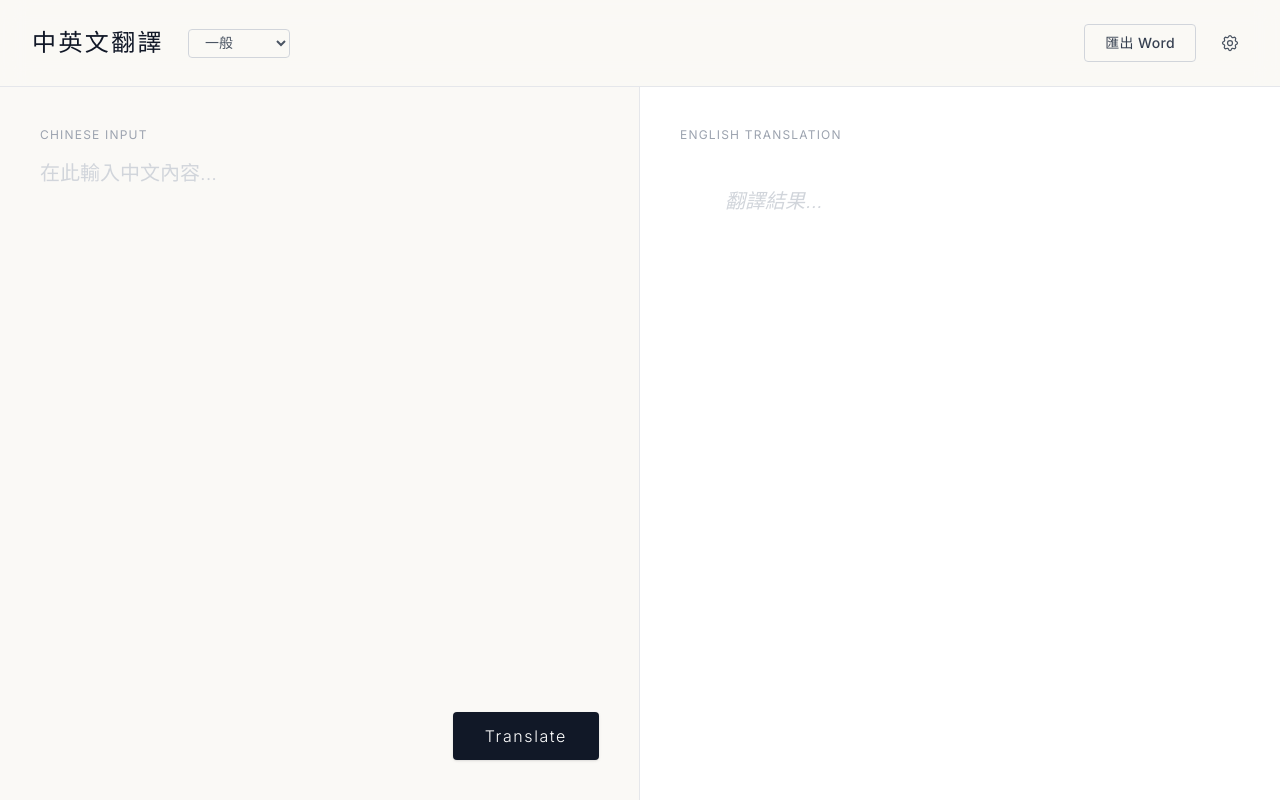
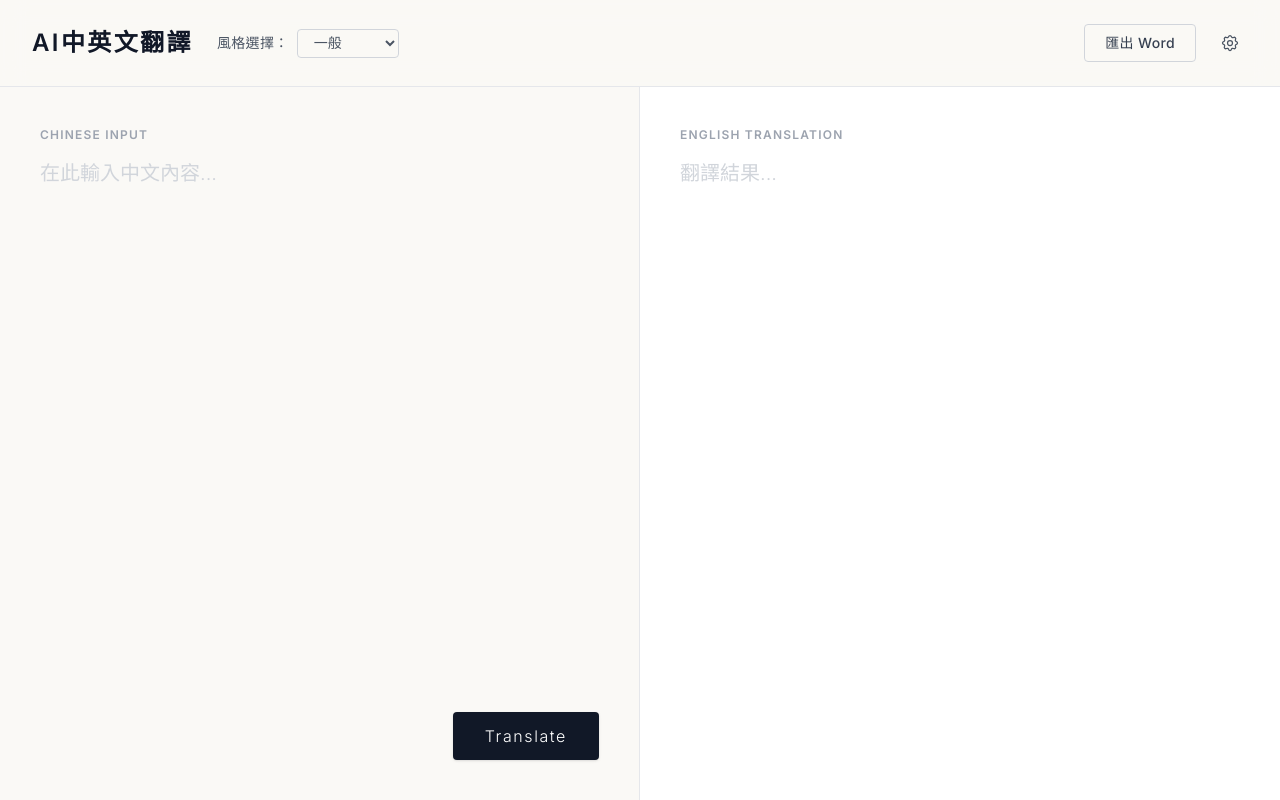
Before and after one commit to chrischlin/translator-app, a website built with Vite: page index.html in a window 1280 px wide. Built offline with nearby package versions, Linux system fonts and the light colour scheme.

Commit message:
modified: adjust title and text position

```diff
--- a/index.html
+++ b/index.html
@@ -13,9 +13,11 @@
 
   <!-- Navigation Bar -->
   <header class="w-full flex flex-col sm:flex-row sm:justify-between px-4 sm:px-8 py-4 sm:py-6 border-b border-gray-200 bg-paper/80 backdrop-blur-md z-10 sticky top-0 space-y-4 sm:space-y-0">
-<div class="flex flex-col sm:flex-row items-center space-y-2 sm:space-y-0 sm:space-x-6 w-full sm:w-auto">
-    <h1 class="text-xl sm:text-2xl font-light tracking-widest text-gray-900 text-center sm:text-left w-full sm:w-auto">中英文翻譯</h1>
-    <select id="tone-select" class="bg-transparent border border-gray-300 rounded px-2 sm:px-3 py-1 text-sm text-gray-600 focus:outline-none focus:border-gray-500 btn-transition w-auto mx-auto sm:mx-0">
+  <div class="flex flex-col sm:flex-row items-center space-y-2 sm:space-y-0 sm:space-x-6 w-full sm:w-auto">
+    <h1 class="text-xl sm:text-2xl font-bold tracking-widest text-gray-900 text-center sm:text-left w-full sm:w-auto">AI中英文翻譯</h1>
+    <div class="flex items-center space-x-2 mx-auto sm:mx-0">
+      <label for="tone-select" class="text-sm font-medium text-gray-600 tracking-wide whitespace-nowrap">風格選擇：</label>
+      <select id="tone-select" class="bg-transparent border border-gray-300 rounded px-2 sm:px-3 py-1 text-sm text-gray-600 focus:outline-none focus:border-gray-500 btn-transition w-auto">
         <option value="general" selected>一般</option>
         <option value="book">書籍</option>
         <option value="video">影片</option>
@@ -23,6 +25,7 @@
         <option value="mindful_card">心靈小卡</option>
       </select>
     </div>
+  </div>
 
     <div class="flex justify-center items-center space-x-3 sm:space-x-4 w-full sm:w-auto">
       <button id="export-word-btn" class="px-4 sm:px-5 py-1.5 sm:py-2 rounded border border-gray-300 hover:bg-gray-100 text-sm font-medium tracking-wide btn-transition text-gray-700">
@@ -42,10 +45,10 @@
 
     <!-- Left/Top Column: Chinese Input Area -->
     <section class="w-full md:w-1/2 h-1/2 md:h-full p-6 md:p-10 border-b md:border-b-0 md:border-r border-gray-200 flex flex-col bg-paper overflow-y-auto scrollbar-hide">
-      <div class="mb-4 flex justify-between items-center text-xs tracking-widest text-gray-400 uppercase">
+      <div class="mb-4 flex justify-between items-center text-xs tracking-widest font-bold text-gray-400 uppercase">
         <span>Chinese Input</span>
       </div>
-      <textarea id="chinese-input" class="flex-1 w-full bg-transparent text-lg md:text-xl leading-relaxed text-gray-800 font-light placeholder-gray-300 resize-none outline-none" placeholder="在此輸入中文內容..."></textarea>
+      <textarea id="chinese-input" class="flex-1 w-full p-0 text-left bg-transparent text-lg md:text-xl leading-relaxed text-gray-800 font-light placeholder-gray-300 resize-none outline-none" placeholder="在此輸入中文內容..."></textarea>
       <div class="mt-4 flex justify-end">
         <button id="translate-btn" class="px-6 md:px-8 py-2 md:py-3 bg-gray-900 text-white rounded shadow hover:bg-gray-800 focus:ring-2 focus:ring-offset-2 focus:ring-gray-900 btn-transition tracking-widest font-light text-sm md:text-base">
           Translate
@@ -55,10 +58,8 @@
 
     <!-- Right/Bottom Column: English Translation Area -->
     <section class="w-full md:w-1/2 h-1/2 md:h-full p-6 md:p-10 flex flex-col bg-white overflow-y-auto scrollbar-hide">
-      <div class="mb-4 text-xs tracking-widest text-gray-400 uppercase">English Translation</div>
-      <div id="translation-output" class="flex-1 text-lg md:text-xl leading-relaxed text-gray-800 font-light whitespace-pre-wrap outline-none" contenteditable="false">
-        <span class="text-gray-300 italic">翻譯結果...</span>
-      </div>
+      <div class="mb-4 text-xs tracking-widest font-bold text-gray-400 uppercase">English Translation</div>
+      <div id="translation-output" class="flex-1 w-full p-0 text-left text-lg md:text-xl leading-relaxed text-gray-800 font-light whitespace-pre-wrap outline-none" contenteditable="false"><span class="text-gray-300">翻譯結果...</span></div>
     </section>
   </main>
 
```
